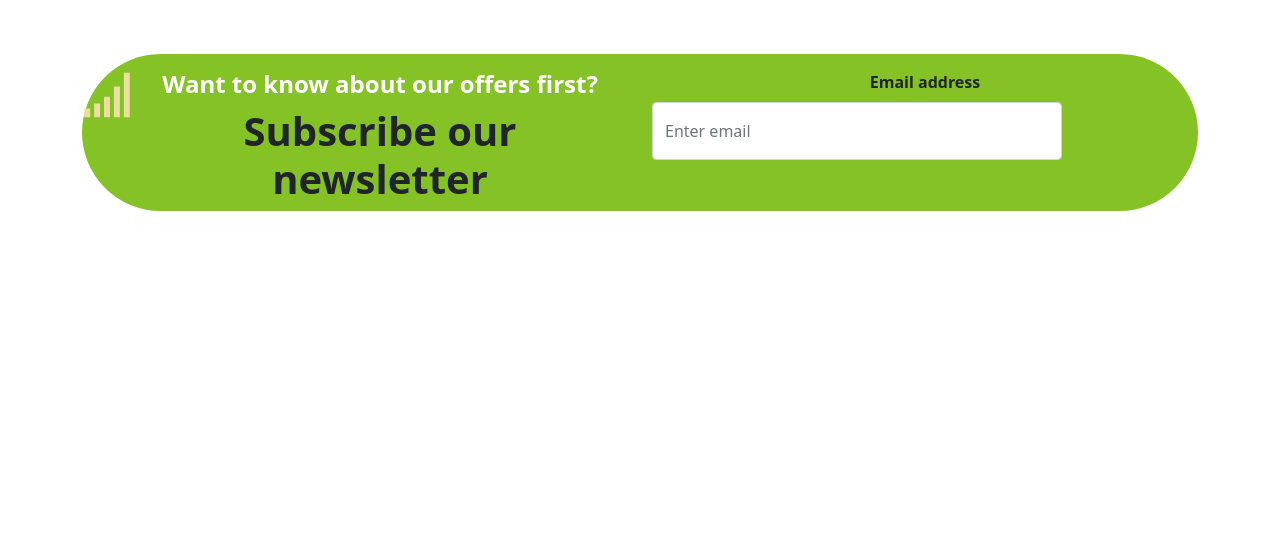
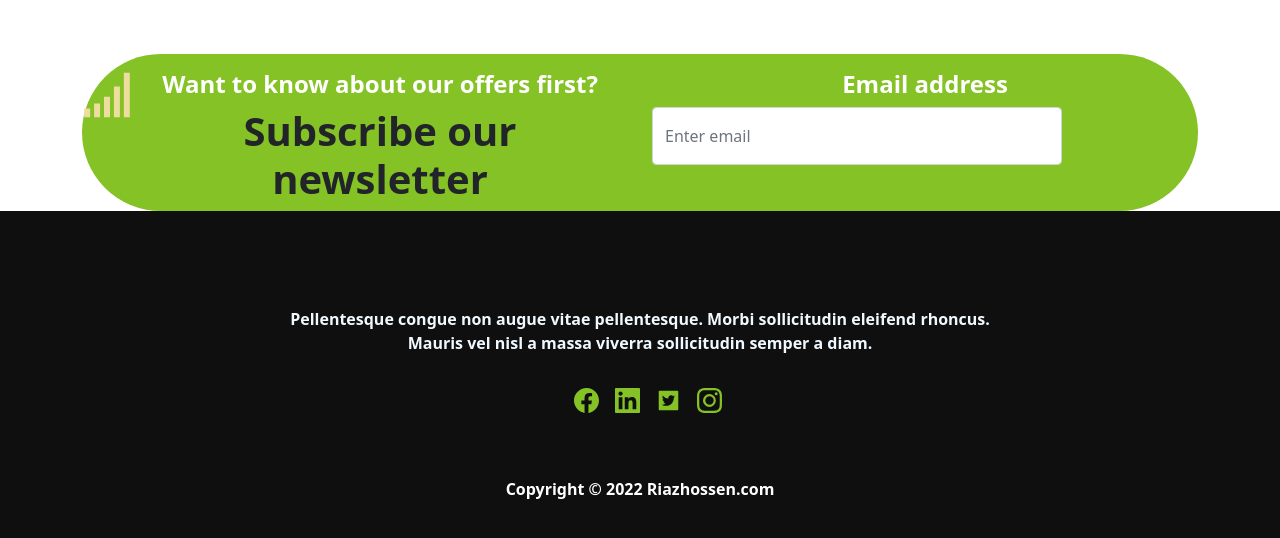
Before and after one commit to Riazalmahmud/camera-shop, a React (Create React App) app: page / in a window 1280 px wide. Shown: the part 5548-6086 px from the top of the page. Before the commit the page ends 5759 px from the top, so only its background shows below. Built offline with nearby package versions, Linux system fonts and the light colour scheme.

Commit message:
'footer'

```diff
--- a/src/App.js
+++ b/src/App.js
@@ -7,6 +7,7 @@ import Contact from "./Mainpage/Contact/Contact.js";
 import Notfound from "./Mainpage/Notfound/Notfound.js";
 import Navigation from "./Sharepage/Navigation/Navigation.js";
 import Shop from "./Mainpage/Shop/Shop.js";
+import Footer from "./Mainpage/Footer/Footer.js";
 function App() {
   return (
     <div className="App">
@@ -32,6 +33,7 @@ function App() {
             <Notfound />
           </Route>
         </Switch>
+        <Footer></Footer>
       </Router>
     </div>
   );
--- /dev/null
+++ b/src/Mainpage/Footer/Footer.css
@@ -0,0 +1,8 @@
+.footer-section {
+  height: 350px;
+  color: aliceblue;
+  background: rgb(0 0 0 / 94%);
+}
+.footer-social {
+  margin: 0px auto;
+}
--- /dev/null
+++ b/src/Mainpage/Footer/Footer.js
@@ -0,0 +1,60 @@
+import React from "react";
+import { Container, Nav, Navbar } from "react-bootstrap";
+import { Link } from "react-router-dom";
+import Subscribe from "../../Sharepage/Subscribe/Subscribe.js";
+import { BsFacebook } from "react-icons/bs";
+import { GrLinkedin } from "react-icons/gr";
+import { AiFillTwitterSquare } from "react-icons/ai";
+import { BsInstagram } from "react-icons/bs";
+import "./Footer.css";
+const Footer = () => {
+  return (
+    <div>
+      <Subscribe></Subscribe>
+
+      <div className="footer-section pt-5">
+        <p className="fw-bold pt-5">
+          Pellentesque congue non augue vitae pellentesque. Morbi sollicitudin
+          eleifend rhoncus. <br /> Mauris vel nisl a massa viverra sollicitudin
+          semper a diam.
+        </p>
+
+        <div className="container">
+          <>
+            <Navbar variant="dark">
+              <Container>
+                <Navbar.Brand href="#home">
+                  {/* <img className="img-fulid" src={brand} alt="" width={"200px"} /> */}
+                </Navbar.Brand>
+                <Nav className="navbar-nav footer-social">
+                  <Nav.Link as={Link} to="/home">
+                    <BsFacebook size={"25px"} color={"#85C226"} />
+                  </Nav.Link>
+                  <Nav.Link as={Link} to="/about">
+                    <GrLinkedin size={"25px"} color={"#85C226"} />
+                  </Nav.Link>
+                  <Nav.Link as={Link} to="/shop">
+                    <AiFillTwitterSquare size={"25px"} color={"#85C226"} />
+                  </Nav.Link>
+                  <Nav.Link as={Link} to="/contact">
+                    <BsInstagram size={"25px"} color={"#85C226"} />
+                  </Nav.Link>
+                </Nav>
+              </Container>
+            </Navbar>
+          </>
+        </div>
+
+        <div className="container">
+          <footer>
+            <p className="copy-right fw-bold text-white py-5 fast-color">
+              Copyright &copy; {new Date().getFullYear()} Riazhossen.com
+            </p>
+          </footer>
+        </div>
+      </div>
+    </div>
+  );
+};
+
+export default Footer;
--- a/src/Mainpage/Home/Home.js
+++ b/src/Mainpage/Home/Home.js
@@ -4,7 +4,6 @@ import Products from "../../Sharepage/Products/Products.js";
 import RecentPosts from "../../Sharepage/RecentPosts/RecentPosts.js";
 import Service from "../../Sharepage/Service/Service.js";
 import Slider from "../../Sharepage/Slider/Slider.js";
-import Subscribe from "../../Sharepage/Subscribe/Subscribe.js";
 import Testimonials from "../../Sharepage/Testimonials/Testimonials.js";
 import About from "../About/About.js";
 
@@ -18,7 +17,6 @@ const Home = () => {
       <Products></Products>
       <Testimonials></Testimonials>
       <RecentPosts></RecentPosts>
-      <Subscribe></Subscribe>
     </div>
   );
 };
--- a/src/Sharepage/Subscribe/Subscribe.js
+++ b/src/Sharepage/Subscribe/Subscribe.js
@@ -25,9 +25,7 @@ const Subscribe = () => {
             <div className="col-lg-6 col-md-6 col-12">
               <Form className="py-3">
                 <Form.Group className="mb-3" controlId="formBasicEmail">
-                  <Form.Label className="fw-bold sub-text">
-                    Email address
-                  </Form.Label>
+                  <h4 className="fw-bold text-white">Email address</h4>
                   <Form.Control
                     type="email"
                     placeholder="Enter email"
```
